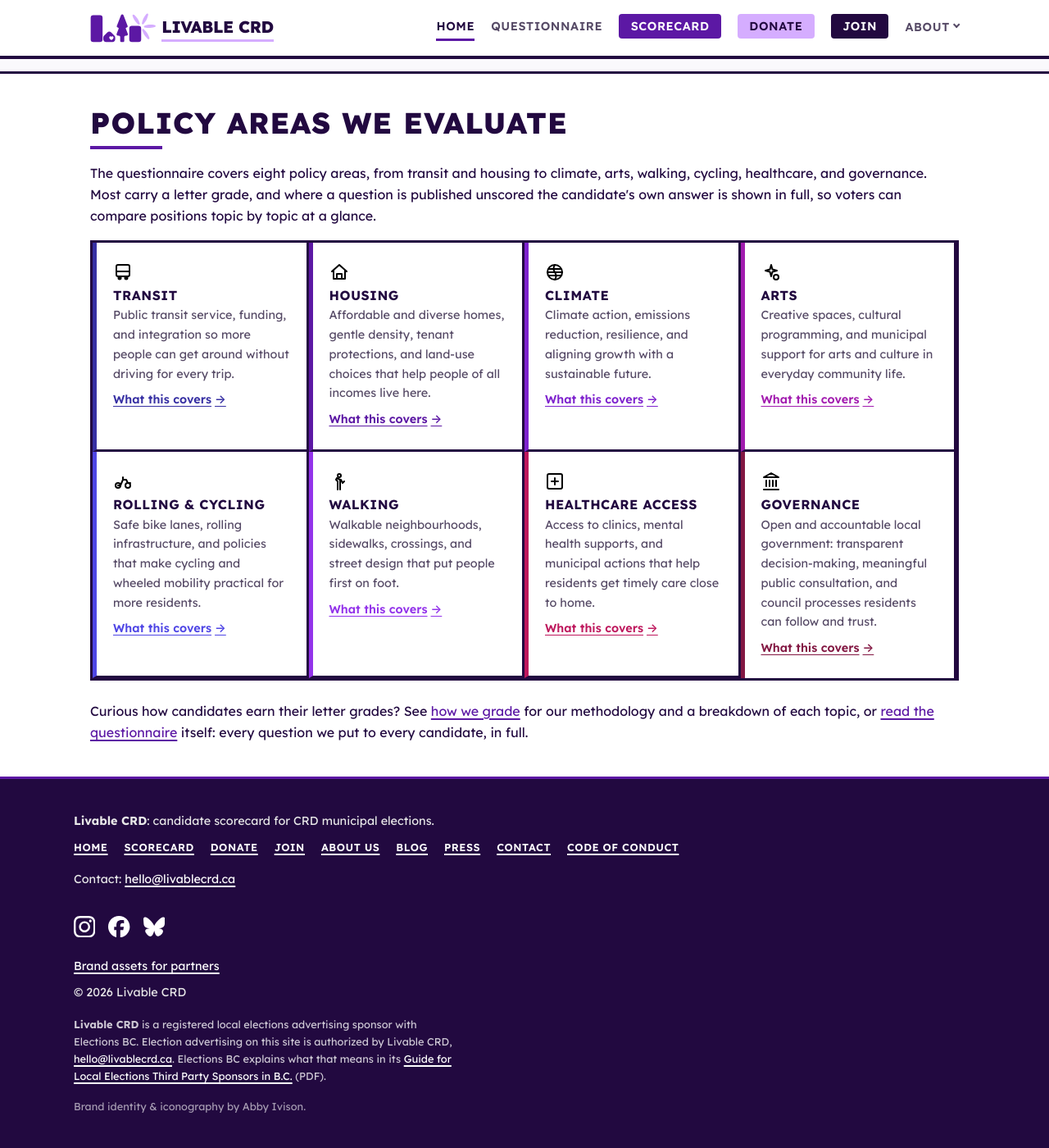
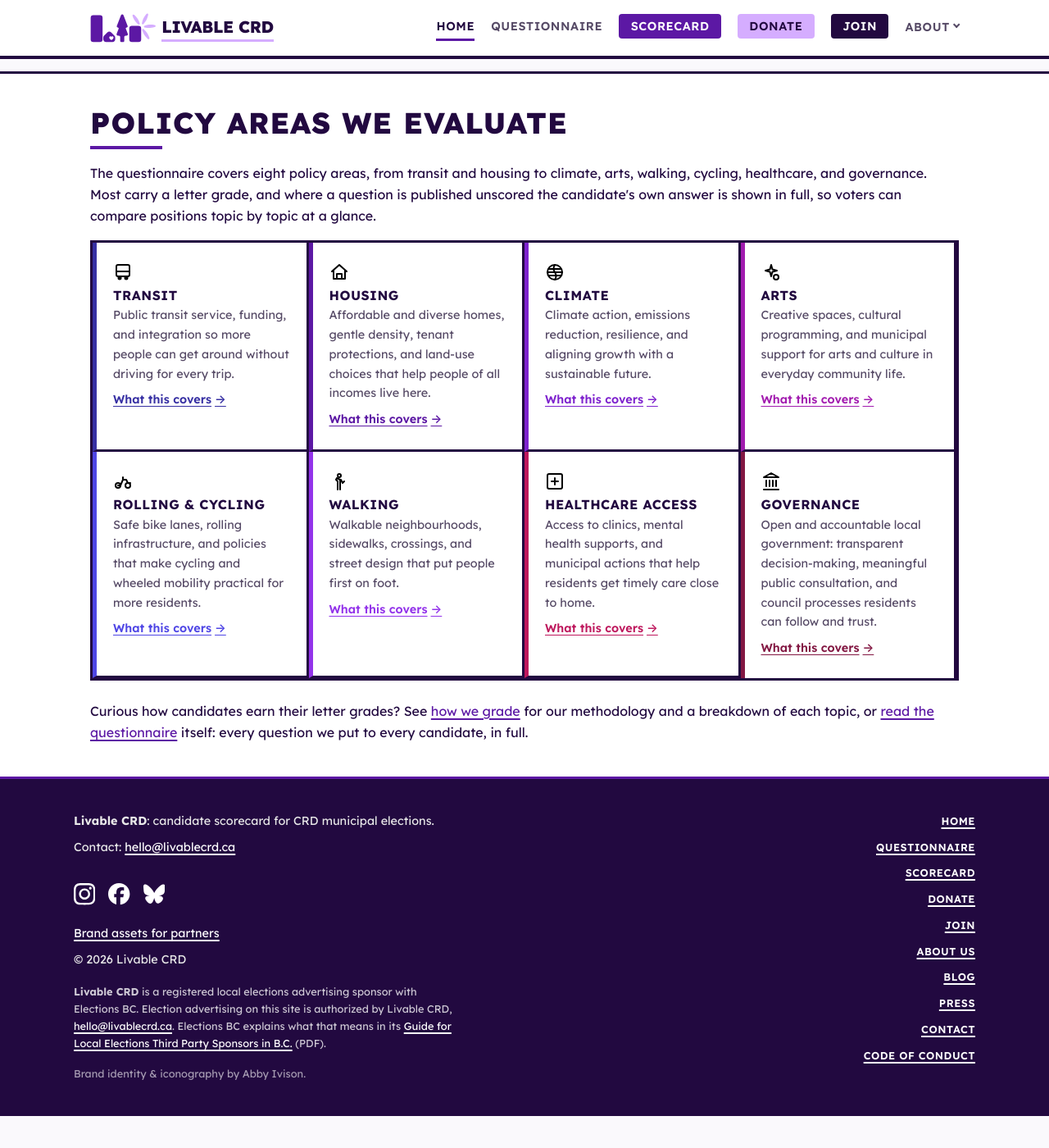
Before and after one commit to LaputanMachines/livable-crd-website, a Jekyll site: the page built from index.md, in a window 1280 px wide and 1400 px high, scrolled down 3916 px. Shown: the whole window at 82% size. Built offline with Jekyll 4.4.1, drawn with Linux system fonts in a browser that asks for light colours; after the commit the page ends 5277 px from its top, so only the background shows below that.

Commit message:
feat: two-column footer with a right-aligned page rail
The footer nav was a wrapping row of nine links buried between the tagline
and the contact line, which left it competing with the legal text for the
same horizontal band. Split the footer into two columns from 720px up: the
identity and legal block (tagline, contact, social, brand assets, copyright,
Elections BC notice, design credit) on the left, and the full page list
stacked and flush right in its own rail.

Also adds the questionnaire page to that list, matching the header nav's
order — it sits between Home and Scorecard in both places now.

Below 720px the grid collapses to a single stack and the nav keeps its
wrapping-row treatment, so ten vertical links don't push the sponsor notice
off the first screen of the footer.

Co-Authored-By: Claude Opus 5 <noreply@anthropic.com>
Claude-Session: https://claude.ai/code/session_01VpuK6kzd3hJMrkJeR6SdJe

```diff
--- a/_includes/footer.html
+++ b/_includes/footer.html
@@ -1,9 +1,25 @@
 <footer class="site-footer">
   <div class="footer-inner">
+    {%- comment -%}
+      Two columns on desktop: the identity/legal block on the left, the full
+      page list stacked on the right. Below 720px the grid collapses and the
+      two blocks stack in source order.
+    {%- endcomment -%}
+    <div class="footer-cols">
+      <div class="footer-col footer-col--main">
         <p><strong>{{ site.title }}</strong>: candidate scorecard for CRD municipal elections.</p>
-    <nav class="footer-nav" aria-label="Footer">
+        <p>Contact: <a href="mailto:{{ site.email }}">{{ site.email }}</a></p>
+        {% include social-links.html class="social-links--footer social-links--icons" %}
+        <p><a href="{{ '/brand/' | relative_url }}">Brand assets for partners</a></p>
+        <p>&copy; {{ 'now' | date: '%Y' }} {{ site.title }}</p>
+        {% include sponsor-notice.html class="sponsor-notice--footer" %}
+        <p class="footer-credit">Brand identity &amp; iconography by Abby Ivison.</p>
+      </div>
+
+      <nav class="footer-col footer-col--nav footer-nav" aria-label="Footer">
         <ul>
           <li><a href="{{ '/' | relative_url }}">Home</a></li>
+          <li><a href="{{ '/questionnaire/' | relative_url }}">Questionnaire</a></li>
           <li><a href="{{ '/scorecard/' | relative_url }}">Scorecard</a></li>
           <li><a href="{{ '/donate/' | relative_url }}">Donate</a></li>
           <li><a href="{{ '/signup/' | relative_url }}">Join</a></li>
@@ -14,11 +30,6 @@
           <li><a href="{{ '/code-of-conduct/' | relative_url }}">Code of Conduct</a></li>
         </ul>
       </nav>
-    <p>Contact: <a href="mailto:{{ site.email }}">{{ site.email }}</a></p>
-    {% include social-links.html class="social-links--footer social-links--icons" %}
-    <p><a href="{{ '/brand/' | relative_url }}">Brand assets for partners</a></p>
-    <p>&copy; {{ 'now' | date: '%Y' }} {{ site.title }}</p>
-    {% include sponsor-notice.html class="sponsor-notice--footer" %}
-    <p class="footer-credit">Brand identity &amp; iconography by Abby Ivison.</p>
+    </div>
   </div>
 </footer>
--- a/_sass/_layout.scss
+++ b/_sass/_layout.scss
@@ -414,6 +414,21 @@ main {
   p { margin: 0 0 $space-xs; }
   p:last-child { margin-bottom: 0; }
 
+  // Single stack on phones; two columns from 720px up, with the page list in
+  // a narrow right-hand rail so the legal text on the left keeps its measure.
+  .footer-cols {
+    display: grid;
+    gap: $space-lg;
+
+    @media (min-width: 720px) {
+      grid-template-columns: minmax(0, 1fr) auto;
+      column-gap: $space-xl;
+      align-items: start;
+    }
+  }
+
+  .footer-col--main > :last-child { margin-bottom: 0; }
+
   .footer-nav {
     margin: 0 0 $space-sm;
 
@@ -424,6 +439,20 @@ main {
       display: flex;
       flex-wrap: wrap;
       gap: 0.4rem 1.25rem;
+    }
+
+    // In the desktop rail the links stack; the wrapping row above is the
+    // phone layout, where a vertical list of ten would push the legal text
+    // off the first screen of the footer.
+    @media (min-width: 720px) {
+      margin-bottom: 0;
+      text-align: right;
+
+      ul {
+        flex-direction: column;
+        align-items: flex-end; // ragged left, flush against the footer's right edge
+        gap: 0.5rem;
+      }
     }
 
     a {
```
Lines whose indentation alone changed are shown as unchanged.
